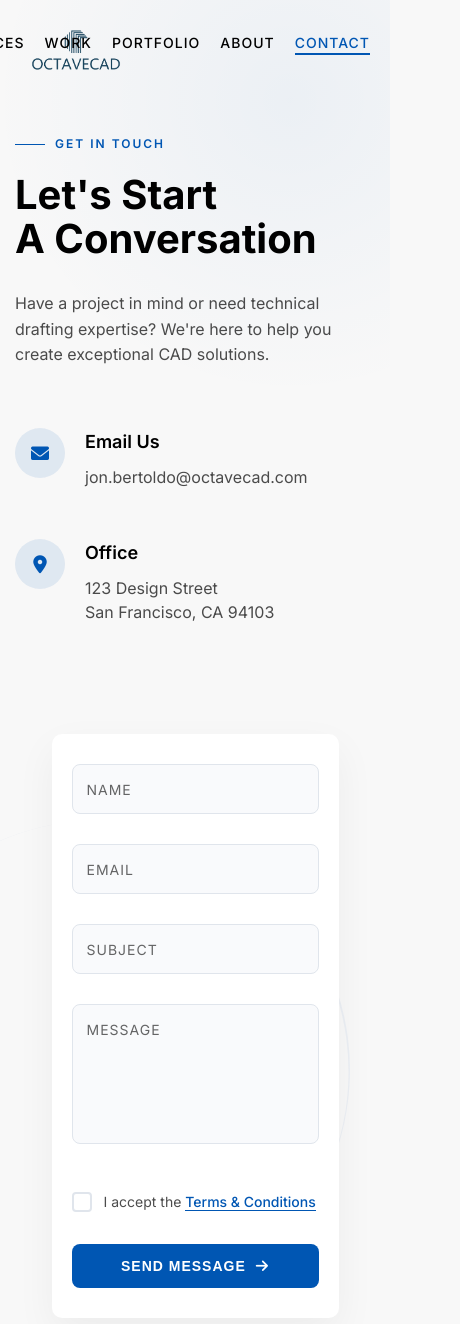
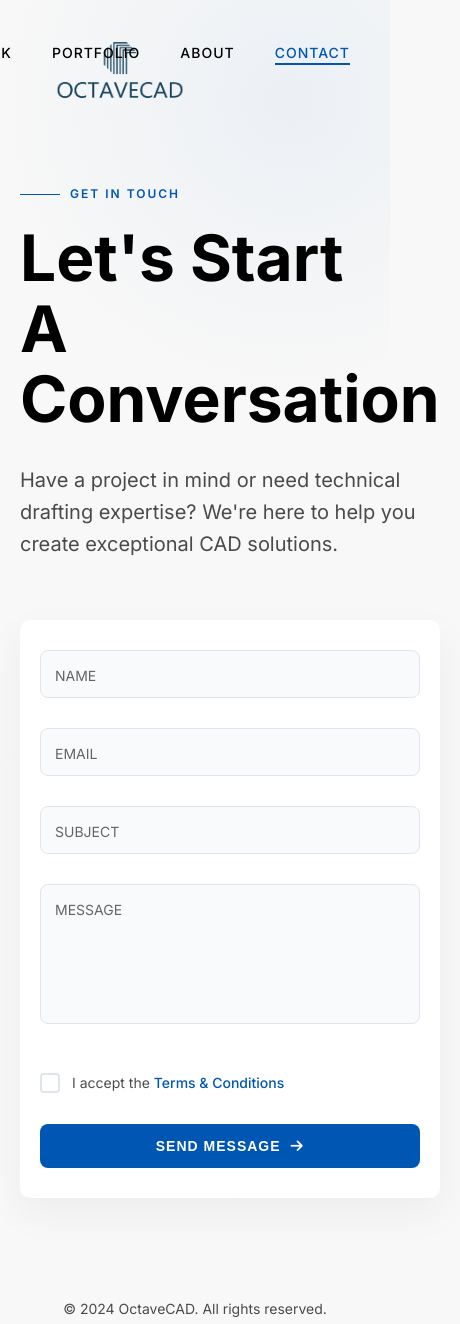
Before and after one commit to Octave-GH/OctaveCAD-Website, a plain HTML site: page contact.html in a window 390 px wide. Shown: the top 1324 px of the page, 460 px wide, since content can reach past the window. Drawn offline with Linux system fonts and the light colour scheme.

Commit message:
Contact us Formspree

```diff
--- a/contact.html
+++ b/contact.html
@@ -30,29 +30,7 @@
             <p class="contact-intro-text">Have a project in mind or need technical drafting expertise? We're here to help you create exceptional CAD solutions.</p>
         </div>
 
-        <div class="contact-content">
-            <div class="contact-info">
-                <div class="info-item">
-                    <div class="info-icon">
-                        <i class="fas fa-envelope"></i>
-                    </div>
-                    <div class="info-details">
-                        <h3>Email Us</h3>
-                        <p>jon.bertoldo@octavecad.com</p>
-                    </div>
-                </div>
-                <div class="info-item">
-                    <div class="info-icon">
-                        <i class="fas fa-map-marker-alt"></i>
-                    </div>
-                    <div class="info-details">
-                        <h3>Office</h3>
-                        <p>123 Design Street<br>San Francisco, CA 94103</p>
-                    </div>
-                </div>
-            </div>
-
-            <form class="contact-form">
+            <form class="contact-form" action="https://formspree.io/f/xnnpzwqk" method="POST">
                 <div class="form-group">
                     <input type="text" id="name" name="name" placeholder=" " required>
                     <label for="name">NAME</label>
@@ -72,6 +50,9 @@
                     <textarea id="message" name="message" placeholder=" " required></textarea>
                     <label for="message">MESSAGE</label>
                 </div>
+
+                <input type="hidden" name="_subject" value="New Contact Form Submission from OctaveCAD">
+                <input type="hidden" name="_next" value="https://octavecad.com/thank-you.html">
 
                 <div class="form-footer">
                     <div class="terms-check">
--- a/css/styles.css
+++ b/css/styles.css
@@ -294,93 +294,208 @@ body > footer .container p {
     text-align: center;
 }
 
+.contact-content {
+    display: grid;
+    grid-template-columns: 1fr;
+    position: relative;
+    max-width: 800px;
+    margin: 0 auto;
+}
+
 .contact-form {
-    max-width: 600px;
-    margin: 0 auto;
-    margin-top: 40px;
+    background-color: #ffffff;
+    padding: 50px;
+    border-radius: 10px;
+    box-shadow: 0 15px 40px rgba(0, 0, 0, 0.05);
+    transition: transform 0.3s ease, box-shadow 0.3s ease;
+    width: 100%;
+}
+
+.contact-form:hover {
+    transform: translateY(-5px);
+    box-shadow: 0 20px 40px rgba(0, 0, 0, 0.08);
 }
 
 .form-group {
-    margin-bottom: 35px;
+    margin-bottom: 30px;
     position: relative;
-}
-
-.form-group label {
-    position: absolute;
-    top: -8px;
-    left: 0;
-    font-size: 11px;
-    text-transform: uppercase;
-    letter-spacing: 1px;
-    color: rgba(255, 255, 255, 0.6);
 }
 
 .form-group input,
 .form-group textarea {
     width: 100%;
-    padding: 12px 0;
-    background: none;
-    border: none;
-    border-bottom: 1px solid rgba(255, 255, 255, 0.2);
+    padding: 15px 15px;
+    background-color: #f9fafc;
+    border: 1px solid #e0e5ec;
+    border-radius: 8px;
     font-size: 16px;
     color: var(--text-light);
-    transition: border-color 0.3s;
+    transition: all 0.3s ease;
+}
+
+.form-group label {
+    position: absolute;
+    top: 15px;
+    left: 15px;
+    font-size: 14px;
+    color: rgba(0, 0, 0, 0.6);
+    pointer-events: none;
+    transition: all 0.3s ease;
 }
 
 .form-group input:focus,
-.form-group textarea:focus {
-    outline: none;
-    border-color: var(--text-light);
+.form-group textarea:focus,
+.form-group input:not(:placeholder-shown),
+.form-group textarea:not(:placeholder-shown) {
+    padding-top: 24px;
+    padding-bottom: 6px;
+    border-color: var(--accent-color);
+    background-color: #f5f8fc;
+}
+
+.form-group input:focus + label,
+.form-group textarea:focus + label,
+.form-group input:not(:placeholder-shown) + label,
+.form-group textarea:not(:placeholder-shown) + label {
+    top: 6px;
+    left: 15px;
+    font-size: 10px;
+    color: var(--accent-color);
+    font-weight: 600;
+    letter-spacing: 0.5px;
 }
 
 .form-group textarea {
-    height: 120px;
-    resize: vertical;
+    height: 140px;
+    resize: none;
 }
 
 .form-footer {
-    margin-top: 50px;
+    margin-top: 40px;
 }
 
 .terms-check {
-    margin-bottom: 25px;
     display: flex;
     align-items: center;
+    margin-bottom: 30px;
 }
 
 .terms-check input[type="checkbox"] {
-    width: 18px;
-    height: 18px;
-    margin-right: 10px;
+    appearance: none;
+    -webkit-appearance: none;
+    width: 20px;
+    height: 20px;
+    border: 2px solid #e0e5ec;
+    border-radius: 4px;
+    margin-right: 12px;
+    cursor: pointer;
+    position: relative;
+    transition: all 0.2s ease;
+}
+
+.terms-check input[type="checkbox"]:checked {
+    background-color: var(--accent-color);
+    border-color: var(--accent-color);
+}
+
+.terms-check input[type="checkbox"]:checked:after {
+    content: '✓';
+    position: absolute;
+    top: 50%;
+    left: 50%;
+    transform: translate(-50%, -50%);
+    color: white;
+    font-size: 12px;
 }
 
 .terms-check label {
     font-size: 14px;
-    color: rgba(255, 255, 255, 0.7);
+    color: rgba(0, 0, 0, 0.7);
 }
 
 .terms-check a {
-    color: var(--text-light);
+    color: var(--accent-color);
     text-decoration: none;
-    border-bottom: 1px solid currentColor;
+    font-weight: 500;
+    transition: opacity 0.3s;
+}
+
+.terms-check a:hover {
+    opacity: 0.8;
 }
 
 .submit-btn {
-    display: inline-block;
-    padding: 16px 35px;
+    display: inline-flex;
+    align-items: center;
+    justify-content: center;
+    gap: 10px;
+    padding: 14px 28px;
     background-color: var(--accent-color);
-    color: #fff;
+    color: #ffffff;
     border: none;
-    font-size: 13px;
-    font-weight: 500;
+    border-radius: 8px;
+    font-size: 14px;
+    font-weight: 600;
     letter-spacing: 1px;
-    text-transform: uppercase;
     cursor: pointer;
-    transition: opacity 0.3s;
+    transition: all 0.3s ease;
+    position: relative;
+    overflow: hidden;
 }
 
-.submit-btn:hover {
-    opacity: 0.8;
+.submit-btn:before {
+    content: '';
+    position: absolute;
+    top: 0;
+    left: 0;
+    width: 0%;
+    height: 100%;
+    background-color: rgba(255, 255, 255, 0.1);
+    transition: width 0.3s ease;
+}
+
+.submit-btn:hover:before {
+    width: 100%;
+}
+
+.submit-btn i {
+    transition: transform 0.3s ease;
+}
+
+.submit-btn:hover i {
+    transform: translateX(4px);
+}
+
+.page-decoration {
+    position: absolute;
+    top: 0;
+    right: 0;
+    width: 100%;
+    height: 100%;
+    pointer-events: none;
+    overflow: hidden;
+    z-index: 1;
+}
+
+.decoration-circle {
+    position: absolute;
+    top: -200px;
+    right: -200px;
+    width: 600px;
+    height: 600px;
+    border-radius: 50%;
+    background: radial-gradient(circle, rgba(0, 86, 179, 0.05) 0%, rgba(248, 248, 248, 0) 70%);
+}
+
+.decoration-line {
+    position: absolute;
+    bottom: 100px;
+    left: -150px;
+    width: 500px;
+    height: 500px;
+    border-right: 2px solid rgba(0, 86, 179, 0.05);
+    border-radius: 50%;
+    transform: rotate(-30deg);
 }
 
 /* Responsive Design */
@@ -736,13 +851,6 @@ body > footer .container p {
     line-height: 1.6;
 }
 
-.contact-content {
-    display: grid;
-    grid-template-columns: 1fr 2fr;
-    gap: 60px;
-    position: relative;
-}
-
 .contact-info {
     padding-right: 20px;
 }
@@ -782,281 +890,25 @@ body > footer .container p {
     line-height: 1.5;
 }
 
-.contact-form {
-    background-color: #ffffff;
-    padding: 40px;
-    border-radius: 10px;
-    box-shadow: 0 15px 40px rgba(0, 0, 0, 0.05);
-    transition: transform 0.3s ease, box-shadow 0.3s ease;
-}
-
-.contact-form:hover {
-    transform: translateY(-5px);
-    box-shadow: 0 20px 40px rgba(0, 0, 0, 0.08);
-}
-
-.form-group {
-    margin-bottom: 30px;
-    position: relative;
-}
-
-.form-group input,
-.form-group textarea {
-    width: 100%;
-    padding: 15px 15px;
-    background-color: #f9fafc;
-    border: 1px solid #e0e5ec;
-    border-radius: 8px;
-    font-size: 16px;
-    color: var(--text-light);
-    transition: all 0.3s ease;
-}
-
-.form-group label {
-    position: absolute;
-    top: 15px;
-    left: 15px;
-    font-size: 14px;
-    color: rgba(0, 0, 0, 0.6);
-    pointer-events: none;
-    transition: all 0.3s ease;
-}
-
-.form-group input:focus,
-.form-group textarea:focus,
-.form-group input:not(:placeholder-shown),
-.form-group textarea:not(:placeholder-shown) {
-    padding-top: 24px;
-    padding-bottom: 6px;
-    border-color: var(--accent-color);
-    background-color: #f5f8fc;
-}
-
-.form-group input:focus + label,
-.form-group textarea:focus + label,
-.form-group input:not(:placeholder-shown) + label,
-.form-group textarea:not(:placeholder-shown) + label {
-    top: 6px;
-    left: 15px;
-    font-size: 10px;
-    color: var(--accent-color);
-    font-weight: 600;
-    letter-spacing: 0.5px;
-}
-
-.form-group textarea {
-    height: 140px;
-    resize: none;
-}
-
-.form-footer {
-    margin-top: 40px;
-}
-
-.terms-check {
-    display: flex;
-    align-items: center;
-    margin-bottom: 30px;
-}
-
-.terms-check input[type="checkbox"] {
-    appearance: none;
-    -webkit-appearance: none;
-    width: 20px;
-    height: 20px;
-    border: 2px solid #e0e5ec;
-    border-radius: 4px;
-    margin-right: 12px;
-    cursor: pointer;
-    position: relative;
-    transition: all 0.2s ease;
-}
-
-.terms-check input[type="checkbox"]:checked {
-    background-color: var(--accent-color);
-    border-color: var(--accent-color);
-}
-
-.terms-check input[type="checkbox"]:checked:after {
-    content: '✓';
-    position: absolute;
-    top: 50%;
-    left: 50%;
-    transform: translate(-50%, -50%);
-    color: white;
-    font-size: 12px;
-}
-
-.terms-check label {
-    font-size: 14px;
-    color: rgba(0, 0, 0, 0.7);
-}
-
-.terms-check a {
-    color: var(--accent-color);
-    text-decoration: none;
-    font-weight: 500;
-    transition: opacity 0.3s;
-}
-
-.terms-check a:hover {
-    opacity: 0.8;
-}
-
-.submit-btn {
-    display: inline-flex;
-    align-items: center;
-    justify-content: center;
-    gap: 10px;
-    padding: 14px 28px;
-    background-color: var(--accent-color);
-    color: #ffffff;
-    border: none;
-    border-radius: 8px;
-    font-size: 14px;
-    font-weight: 600;
-    letter-spacing: 1px;
-    cursor: pointer;
-    transition: all 0.3s ease;
-    position: relative;
-    overflow: hidden;
-}
-
-.submit-btn:before {
-    content: '';
-    position: absolute;
-    top: 0;
-    left: 0;
-    width: 0%;
-    height: 100%;
-    background-color: rgba(255, 255, 255, 0.1);
-    transition: width 0.3s ease;
-}
-
-.submit-btn:hover:before {
-    width: 100%;
-}
-
-.submit-btn i {
-    transition: transform 0.3s ease;
-}
-
-.submit-btn:hover i {
-    transform: translateX(4px);
-}
-
-.page-decoration {
-    position: absolute;
-    top: 0;
-    right: 0;
-    width: 100%;
-    height: 100%;
-    pointer-events: none;
-    overflow: hidden;
-    z-index: 1;
-}
-
-.decoration-circle {
-    position: absolute;
-    top: -200px;
-    right: -200px;
-    width: 600px;
-    height: 600px;
-    border-radius: 50%;
-    background: radial-gradient(circle, rgba(0, 86, 179, 0.05) 0%, rgba(248, 248, 248, 0) 70%);
-}
-
-.decoration-line {
-    position: absolute;
-    bottom: 100px;
-    left: -150px;
-    width: 500px;
-    height: 500px;
-    border-right: 2px solid rgba(0, 86, 179, 0.05);
-    border-radius: 50%;
-    transform: rotate(-30deg);
-}
-
-/* Responsive styles for contact page */
 @media (max-width: 1024px) {
     .contact-content {
         grid-template-columns: 1fr;
         gap: 40px;
-    }
-
-    .contact-info {
-        display: grid;
-        grid-template-columns: repeat(3, 1fr);
-        gap: 20px;
-        padding-right: 0;
-    }
-
-    .info-item {
-        margin-bottom: 0;
-    }
-
-    .contact-header h1 {
-        font-size: 3.5rem;
+        max-width: 700px;
     }
 }
 
 @media (max-width: 768px) {
-    .contact-page .container {
-        padding: 150px 20px 60px;
+    .contact-content {
+        max-width: 100%;
     }
 
-    .contact-info {
-        grid-template-columns: 1fr;
-    }
-
-    .info-item {
-        margin-bottom: 30px;
-    }
-
-    .contact-header h1 {
-        font-size: 3rem;
-    }
-
-    .section-tag {
-        padding-left: 40px;
-    }
-
-    .section-tag:before {
-        width: 30px;
+    .contact-form {
+        padding: 40px 30px;
     }
 }
 
 @media (max-width: 576px) {
-    .contact-page .logo {
-        top: 15px;
-        left: 20px;
-    }
-
-    .contact-page .logo img {
-        height: 70px;
-    }
-
-    .contact-page nav {
-        top: 30px;
-        right: 20px;
-    }
-
-    .contact-page nav ul {
-        gap: 20px;
-    }
-
-    .contact-page .container {
-        padding: 130px 15px 40px;
-    }
-
-    .contact-header h1 {
-        font-size: 2.5rem;
-    }
-
-    .contact-intro-text {
-        font-size: 1rem;
-    }
-
     .contact-form {
         padding: 30px 20px;
     }
```
Also changed, not shown: thank-you.html (added, +115 -0 lines).
